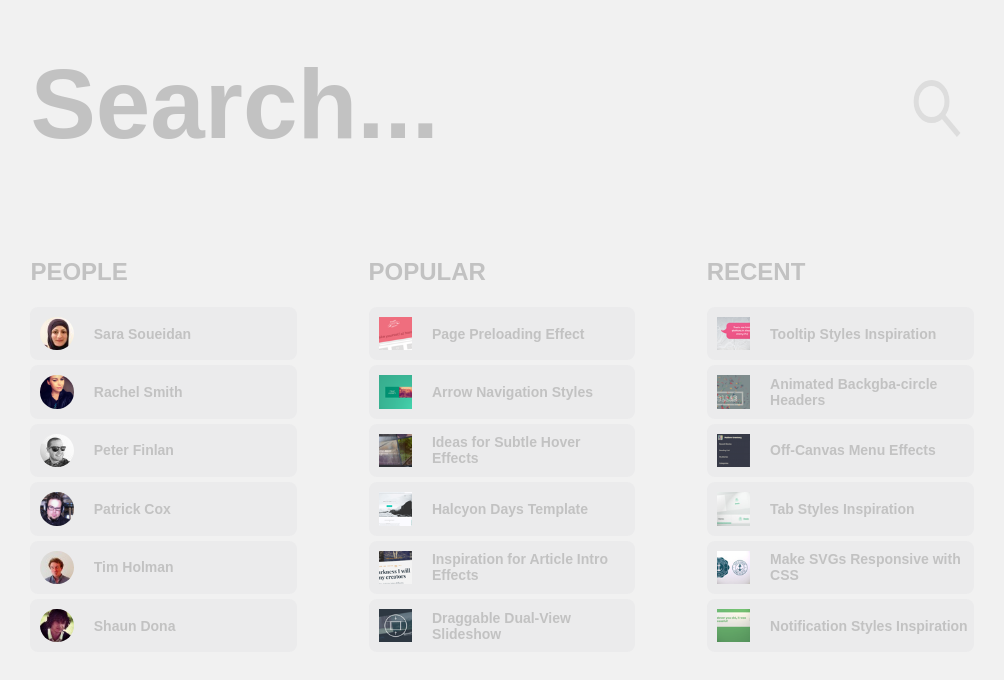
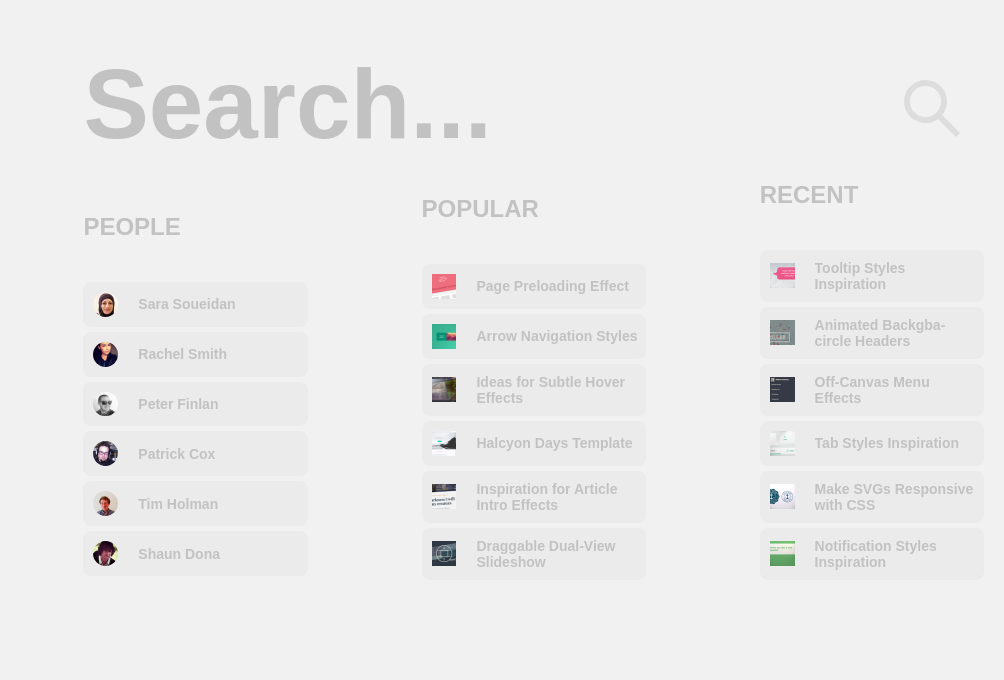
Before and after one commit to Roman165/huge-search, a plain HTML site: page index.html in a window 1280 px wide. Shown: the whole page, without its empty margins (104-1108 px from the left). Drawn offline with Linux system fonts and the light colour scheme.

Commit message:
Изменено: 1. картинка кнопки 2. Расстояния див по середине 3. Высота установлена по содержмому 4.имг добавлен алт 5.добавлены отступы у ли 6. исправлена плавность

```diff
--- a/index.html
+++ b/index.html
@@ -20,28 +20,28 @@
 			<h2>PEOPLE</h2>
 			<ul class="st">
 				<li>
-					<a class="box" href="#"><img class="im iml" src="img/avatars/SaraSoueidan.jpeg">
+					<a class="box" href="#"><img class="im iml" src="img/avatars/SaraSoueidan.jpeg" alt="">
 					<p >Sara Soueidan</p>
 					</a>
 				</li>
 				<li>
-					<a class="box" href="#"><img class="im iml" src="img/avatars/RachelSmith.png">
+					<a class="box" href="#"><img class="im iml" src="img/avatars/RachelSmith.png" alt="">
 					<p >Rachel Smith</p>
 					</a>
 				</li><li>
-					<a class="box" href="#"><img class="im iml" src="img/avatars/PeterFinlan.jpeg">
+					<a class="box" href="#"><img class="im iml" src="img/avatars/PeterFinlan.jpeg" alt="">
 					<p >Peter Finlan</p>
 					</a>
 				</li><li>
-					<a class="box" href="#"><img class="im iml" src="img/avatars/PatrickCox.png">
+					<a class="box" href="#"><img class="im iml" src="img/avatars/PatrickCox.png" alt="">
 					<p >Patrick Cox</p>
 					</a>
 				</li><li>
-					<a class="box" href="#"><img class="im iml" src="img/avatars/TimHolman.jpeg">
+					<a class="box" href="#"><img class="im iml" src="img/avatars/TimHolman.jpeg" alt="">
 					<p >Tim Holman</p>
 					</a>
 				</li><li>
-					<a class="box" href="#"><img class="im iml" src="img/avatars/ShaunDona.jpeg">
+					<a class="box" href="#"><img class="im iml" src="img/avatars/ShaunDona.jpeg" alt="">
 					<p >Shaun Dona</p>
 					</a>
 				</li>
@@ -52,32 +52,32 @@
 			<h2>POPULAR</h2>
 			<ul class="st">
 				<li>
-					<a class="box" href="#"><img class="im" src="img/thumbs/PagePreloadingEffect.png">
+					<a class="box" href="#"><img class="im" src="img/thumbs/PagePreloadingEffect.png" alt="">
 					<p >Page Preloading Effect</p>
 					</a>
 				</li>
 				<li>
-					<a class="box" href="#"><img class="im" src="img/thumbs/ArrowNavigationStyles.png">
+					<a class="box" href="#"><img class="im" src="img/thumbs/ArrowNavigationStyles.png" alt="">
 					<p >Arrow Navigation Styles</p>
 					</a>
 				</li>
 				<li>
-					<a class="box" href="#"><img class="im" src="img/thumbs/HoverEffectsIdeasNew.png">
+					<a class="box" href="#"><img class="im" src="img/thumbs/HoverEffectsIdeasNew.png" alt="">
 					<p >Ideas for Subtle Hover Effects</p>
 					</a>
 				</li>
 				<li>
-					<a class="box" href="#"><img class="im" src="img/thumbs/FreebieHalcyonDays.png">
+					<a class="box" href="#"><img class="im" src="img/thumbs/FreebieHalcyonDays.png" alt="">
 					<p >Halcyon Days Template</p>
 					</a>
 				</li>
 				<li>
-					<a class="box" href="#"><img class="im" src="img/thumbs/ArticleIntroEffects.png">
+					<a class="box" href="#"><img class="im" src="img/thumbs/ArticleIntroEffects.png" alt="">
 					<p >Inspiration for Article Intro Effects</p>
 					</a>
 				</li>
 				<li>
-					<a class="box" href="#"><img class="im" src="img/thumbs/DraggableDualViewSlideshow.png">
+					<a class="box" href="#"><img class="im" src="img/thumbs/DraggableDualViewSlideshow.png" alt="">
 					<p >Draggable Dual-View Slideshow</p>
 					</a>
 				</li>
@@ -88,32 +88,32 @@
 			<h2>RECENT</h2>
 			<ul class="st">
 				<li>
-					<a class="box" href="#"><img class="im" src="img/thumbs/TooltipStylesInspiration.png">
+					<a class="box" href="#"><img class="im" src="img/thumbs/TooltipStylesInspiration.png" alt="">
 					<p >Tooltip Styles Inspiration</p>
 					</a>
 				</li>
 				<li>
-					<a class="box" href="#"><img class="im" src="img/thumbs/AnimatedHeaderBackgrounds.png">
+					<a class="box" href="#"><img class="im" src="img/thumbs/AnimatedHeaderBackgrounds.png" alt="">
 					<p >Animated Backgba-circle Headers</p>
 					</a>
 				</li>
 				<li>
-					<a class="box" href="#"><img class="im" src="img/thumbs/OffCanvas.png">
+					<a class="box" href="#"><img class="im" src="img/thumbs/OffCanvas.png" alt="">
 					<p >Off-Canvas Menu Effects</p>
 					</a>
 				</li>
 				<li>
-					<a class="box" href="#"><img class="im" src="img/thumbs/TabStyles.png">
+					<a class="box" href="#"><img class="im" src="img/thumbs/TabStyles.png" alt="">
 					<p >Tab Styles Inspiration</p>
 					</a>
 				</li>
 				<li>
-					<a class="box" href="#"><img class="im" src="img/thumbs/ResponsiveSVGs.png">
+					<a class="box" href="#"><img class="im" src="img/thumbs/ResponsiveSVGs.png" alt="">
 					<p >Make SVGs Responsive with CSS</p>
 					</a>
 				</li>
 				<li>
-					<a class="box" href="#"><img class="im" src="img/thumbs/NotificationStyles.png">
+					<a class="box" href="#"><img class="im" src="img/thumbs/NotificationStyles.png" alt="">
 					<p >Notification Styles Inspiration</p>
 					</a>
 				</li>
--- a/styles.css
+++ b/styles.css
@@ -1,6 +1,6 @@
 *{
 	box-sizing: border-box;
-	*transition: all .4s ease-in-out;
+	transition: all .4s ease-in-out;
 }
 body {
 	background-color: #f1f1f1;
@@ -16,7 +16,6 @@ body {
 form {
 	width: 100%;
 	border: 0;
-	height: 250px;
 	font-size: 14px;
 	margin: 0;
 	position: relative;
@@ -31,14 +30,14 @@ input {
 		background-color: #f1f1f1;
 		border: 0;
 		color: #ec5a62;
-		padding: 0;
+		padding: 0 0 0 53px;
 		font-weight: 600;
 	}
 input:active,
 input:hover,
 input:focus {
-    outline: 0;
-outline-offset: 0;
+	outline: 0;
+	outline-offset: 0;
 }
 input::-webkit-input-placeholder {
 		color: #c2c2c2;
@@ -50,7 +49,7 @@ button {
 		vertical-align: baseline;
 		background: url('img/magnifier.svg');
 		height: 60px;
-		width: 50px;
+		width: 60px;
 		padding: 0;
 		position: absolute;
 		right:80px;
@@ -71,10 +70,10 @@ button:focus
 	display: inline-block;
 	margin: 0 auto;
 	width: 33%;
-
+	padding: 0 0 0 53px;
 }
 h2 {
-		margin: 0 ;
+		/* margin: 0 ; */
 		color: #c2c2c2;
 	}
 .st {
@@ -118,7 +117,7 @@ a:hover {
 }
 p {
 	width: calc(80% - 15px);
-	margin: 0;
+	margin: 10px 0;
 	font-size: 14px;
 	display: inline-block;
 	vertical-align: middle;
```
